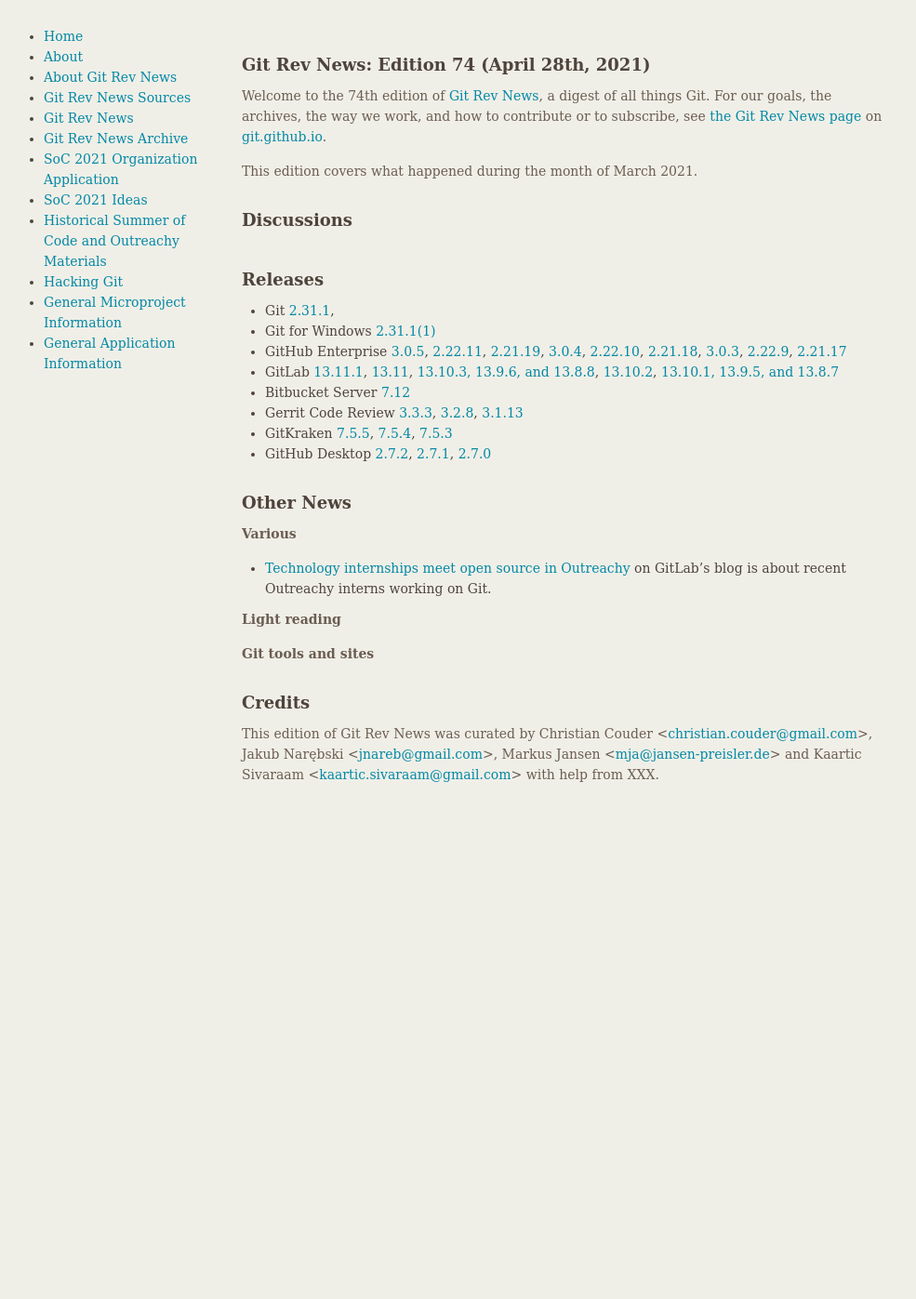
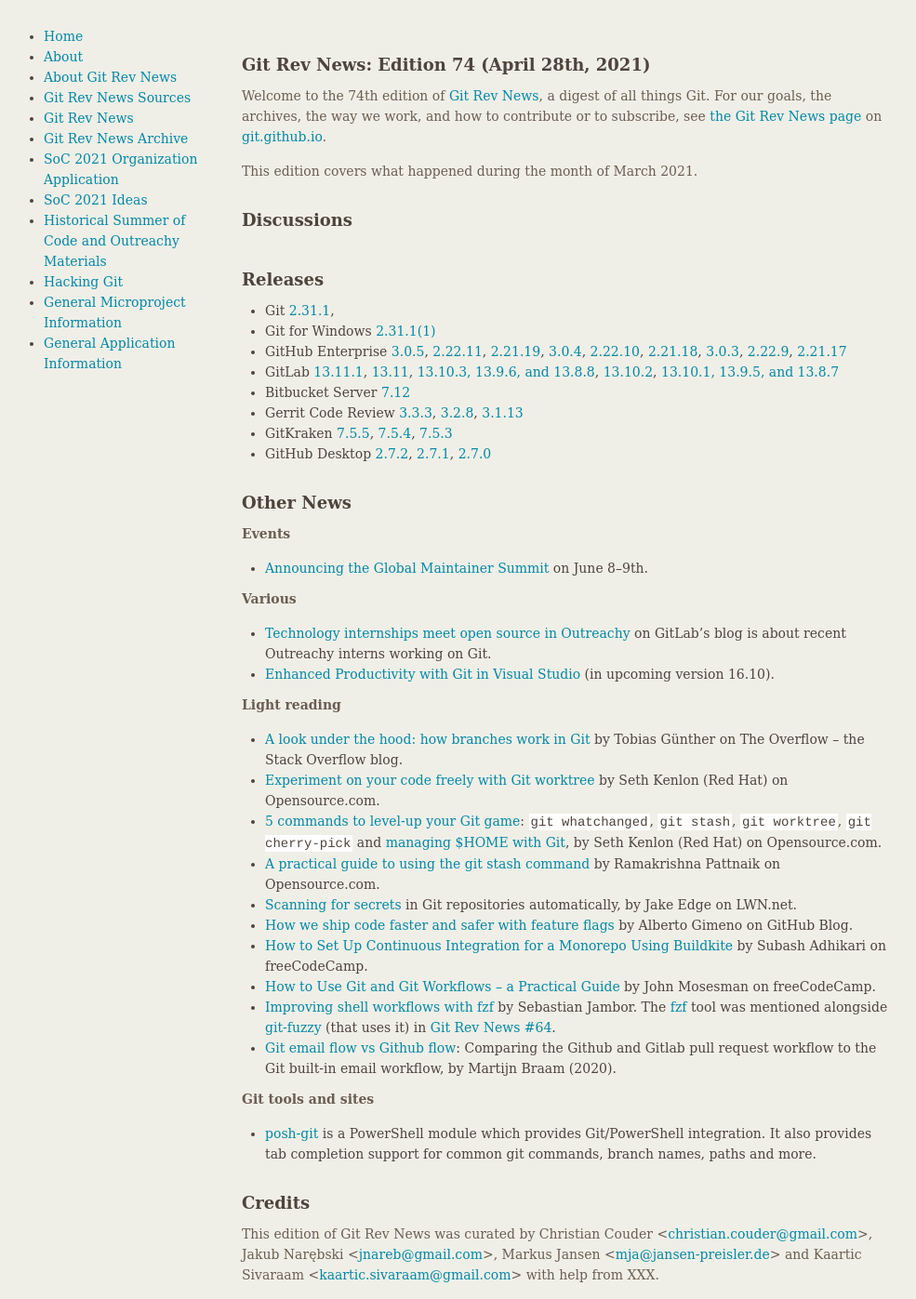
Before and after one commit to git/git.github.io, a Jekyll site: the page built from rev_news/drafts/edition-74.md, in a window 1280 px wide. Shown: the whole page at 93% size, without its empty margins (149-1134 px from the left). Built offline with Jekyll 4.4.1, drawn with Linux system fonts in a browser that asks for light colours; before the commit the page ends 900 px from its top, so only the background shows below that.

Commit message:
rn-74: All links to various articles and tools

```diff
--- a/rev_news/drafts/edition-74.md
+++ b/rev_news/drafts/edition-74.md
@@ -64,15 +64,54 @@
 
 ## Other News
 
+__Events__
+
+* [Announcing the Global Maintainer Summit](https://github.blog/2021-04-06-announcing-the-global-maintainer-summit/)
+  on June 8--9th.
+
+
 __Various__
 
 * [Technology internships meet open source in Outreachy](https://about.gitlab.com/blog/2021/04/15/outreachy-sponsorship-winter-2020/)
   on GitLab's blog is about recent Outreachy interns working on Git.
+* [Enhanced Productivity with Git in Visual Studio](https://devblogs.microsoft.com/visualstudio/enhanced-productivity-with-git-in-visual-studio/)
+  (in upcoming version 16.10).
+
 
 __Light reading__
 
+* [A look under the hood: how branches work in Git](https://stackoverflow.blog/2021/04/05/a-look-under-the-hood-how-branches-work-in-git/)
+  by Tobias Günther on The Overflow -- the Stack Overflow blog.
+* [Experiment on your code freely with Git worktree](https://opensource.com/article/21/4/git-worktree)
+  by Seth Kenlon (Red Hat) on Opensource.com.
+* [5 commands to level-up your Git game](https://opensource.com/article/21/4/git-commands):
+  `git whatchanged`, `git stash`, `git worktree`, `git cherry-pick` and
+  [managing $HOME with Git](https://opensource.com/article/21/4/git-home),
+  by Seth Kenlon (Red Hat) on Opensource.com.
+* [A practical guide to using the git stash command](https://opensource.com/article/21/4/git-stash)
+  by Ramakrishna Pattnaik on Opensource.com.
+* [Scanning for secrets](https://lwn.net/Articles/851670/) in Git repositories
+  automatically, by Jake Edge on LWN.net.
+* [How we ship code faster and safer with feature flags](https://github.blog/2021-04-27-ship-code-faster-safer-feature-flags/)
+  by Alberto Gimeno on GitHub Blog.
+* [How to Set Up Continuous Integration for a Monorepo Using Buildkite](https://www.freecodecamp.org/news/how-to-set-up-continuous-integration-for-monorepo-using-buildkite/)
+  by Subash Adhikari on freeCodeCamp.
+* [How to Use Git and Git Workflows -- a Practical Guide](https://www.freecodecamp.org/news/practical-git-and-git-workflows/)
+  by John Mosesman on freeCodeCamp.
+* [Improving shell workflows with fzf](https://seb.jambor.dev/posts/improving-shell-workflows-with-fzf/)
+  by Sebastian Jambor.  The [fzf](https://github.com/junegunn/fzf) tool was mentioned
+  alongside [git-fuzzy](https://github.com/bigH/git-fuzzy) (that uses it) in
+  [Git Rev News #64](https://git.github.io/rev_news/2020/06/25/edition-64/).
+* [Git email flow vs Github flow](https://blog.brixit.nl/git-email-flow-versus-github-flow/):
+  Comparing the Github and Gitlab pull request workflow to the Git built-in email workflow,
+  by Martijn Braam (2020).
+
 
 __Git tools and sites__
+
+* [posh-git](http://dahlbyk.github.io/posh-git/) is a PowerShell module
+  which provides Git/PowerShell integration.  It also provides tab completion
+  support for common git commands, branch names, paths and more.
 
 
 ## Credits
```
